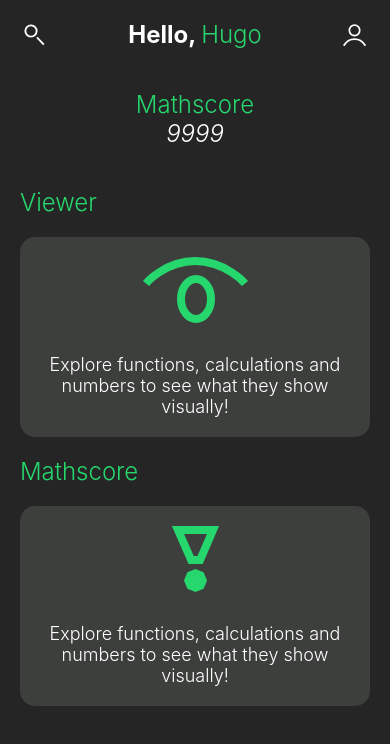
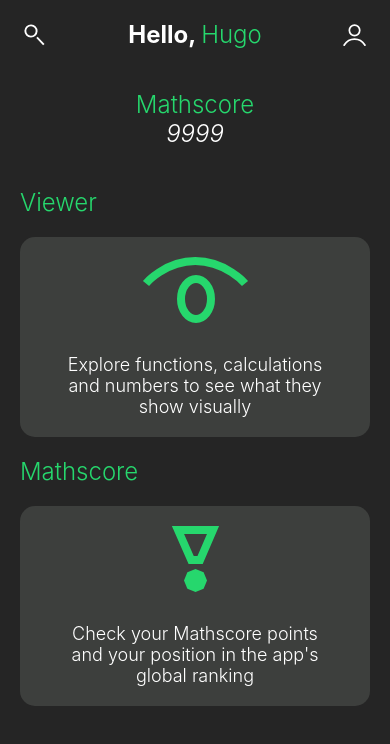
Before and after one commit to huferr/math-viewer, a React Native app: screen / in a window 390 px wide. Shown: the top 744 px of the page. Built offline with nearby package versions, Linux system fonts and the light colour scheme.

Commit message:
chore: components and imports refactor

```diff
--- a/src/components/BigCard/BigCard.component.tsx
+++ b/src/components/BigCard/BigCard.component.tsx
@@ -18,7 +18,7 @@ export const BigCard: React.FC<BigCardProps> = (props) => {
       <HeadingSmall green>{title}</HeadingSmall>
       <Content onPress={onPress}>
         {icon}
-        <Subtitle textAlign="center">{subtitle}</Subtitle>
+        <Subtitle textAlign="center" width="90%">{subtitle}</Subtitle>
       </Content>
     </Container>
   );
--- a/src/data/index.ts
+++ b/src/data/index.ts
@@ -1,2 +1,3 @@
-export { menuOptions } from "./menuOptions";
-export { viewerFormulas } from "./viewerFormulas";
+export * from "./menuOptions";
+export * from "./viewerFormulas";
+export * from "./searchOptions";
--- a/src/data/menuOptions.tsx
+++ b/src/data/menuOptions.tsx
@@ -13,13 +13,13 @@ export const menuOptions: MenuOptions[] = [
   {
     id: "viewer",
     title: "Viewer",
-    subtitle: "Explore functions, calculations and numbers to see what they show visually!",
+    subtitle: "Explore functions, calculations and numbers to see what they show visually",
     icon: <EyeIcon />,
   },
   {
     id: "mathscore",
     title: "Mathscore",
-    subtitle: "Explore functions, calculations and numbers to see what they show visually!",
+    subtitle: "Check your Mathscore points and your position in the app's global ranking",
     icon: <MedalIcon />
   }
 ];
--- a/src/pages/Dashboard/Dashboard.screen.tsx
+++ b/src/pages/Dashboard/Dashboard.screen.tsx
@@ -1,27 +1,44 @@
 import React, { useState } from "react";
+import { FlatList } from "react-native";
 import { useNavigation } from "@react-navigation/core";
+
+// components
+import {
+  BigCard,
+  FullPage,
+  Input,
+  ModalFullHeight,
+  OptionList
+} from "../../components";
+
+// mocked data
+import {
+  DashboardSearchOptions,
+  dashboardSearchOptions,
+  menuOptions
+} from "../../data";
+
+// services
+import { NavigateTo } from "../../services";
+
+// styles
+import { HeadingSmall } from "../../styles";
 import { ProfileIcon, SearchIcon } from "../../assets/icons";
-import { BigCard, FullPage, Input, ModalFullHeight, OptionList } from "../../components";
-import { menuOptions } from "../../data";
-import { NavigateTo } from "../../services";
-import { HeadingSmall } from "../../styles";
 import { Button, Card, CardWrapper, Header } from "./Dashboard.styles";
-import { FlatList } from "react-native";
-import { DashboardSearchOptions, dashboardSearchOptions } from "../../data/searchOptions";
-import { AppPagesType } from "../../typings/pages";
+
+// types
+import { AppPagesType } from "../../typings";
 
 export const Dashboard: React.FC = () => {
 
+  const [openSearchModal, setOpenSearchModal] = useState(false);
+  const [searchValue, setSearchValue] = useState("");
   const navigation = useNavigation();
   const goToPage = (id: AppPagesType) => NavigateTo(id, navigation, {});
 
-  const [openSearchModal, setOpenSearchModal] = useState(false);
-  const [searchValue, setSearchValue] = useState("");
-
-
   const quickSearch = (array: DashboardSearchOptions[], search: string ) =>
-    array.filter((item) => item.title.toLocaleLowerCase().includes(String(search.toLocaleLowerCase())));
-
+    array.filter((item) => item.title.toLocaleLowerCase()
+      .includes(String(search.toLocaleLowerCase())));
 
   const onPressSearchItem = (navigateTo: string) => {
     NavigateTo(navigateTo, navigation, {});
--- a/src/styles/typography.tsx
+++ b/src/styles/typography.tsx
@@ -40,6 +40,7 @@ export const Subtitle = styled.Text<TypographyProps>`
   text-align: ${props => props.textAlign || "left"};
   margin-top: ${props => props.marginTop || 0}px;
   margin-bottom: ${props => props.marginBottom || 0}px;
+  width: ${props => props.width || "auto"};
 `;
 
 export const Paragraph = styled.Text<TypographyProps>`
--- /dev/null
+++ b/src/typings/index.ts
@@ -0,0 +1 @@
+export * from "./pages";
```
